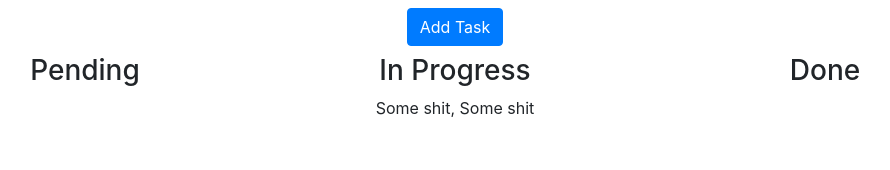
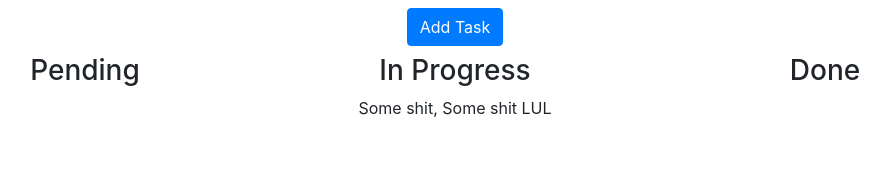
Before and after one commit to valeu36/KanbanBoardReact, a React (Create React App) app: page / in a window 1280 px wide. Shown: the top 170 px of the page, without its empty margins (185-1075 px from the left). Built offline with nearby package versions, Linux system fonts and the light colour scheme; no server answers.

Commit message:
test master commit 1

```diff
--- a/src/App.js
+++ b/src/App.js
@@ -10,6 +10,7 @@ class App extends React.Component {
 			<div className='App container'>
 				<Board />
 				Some shit, Some shit
+				LUL
 			</div>
 		);
 	}
```
